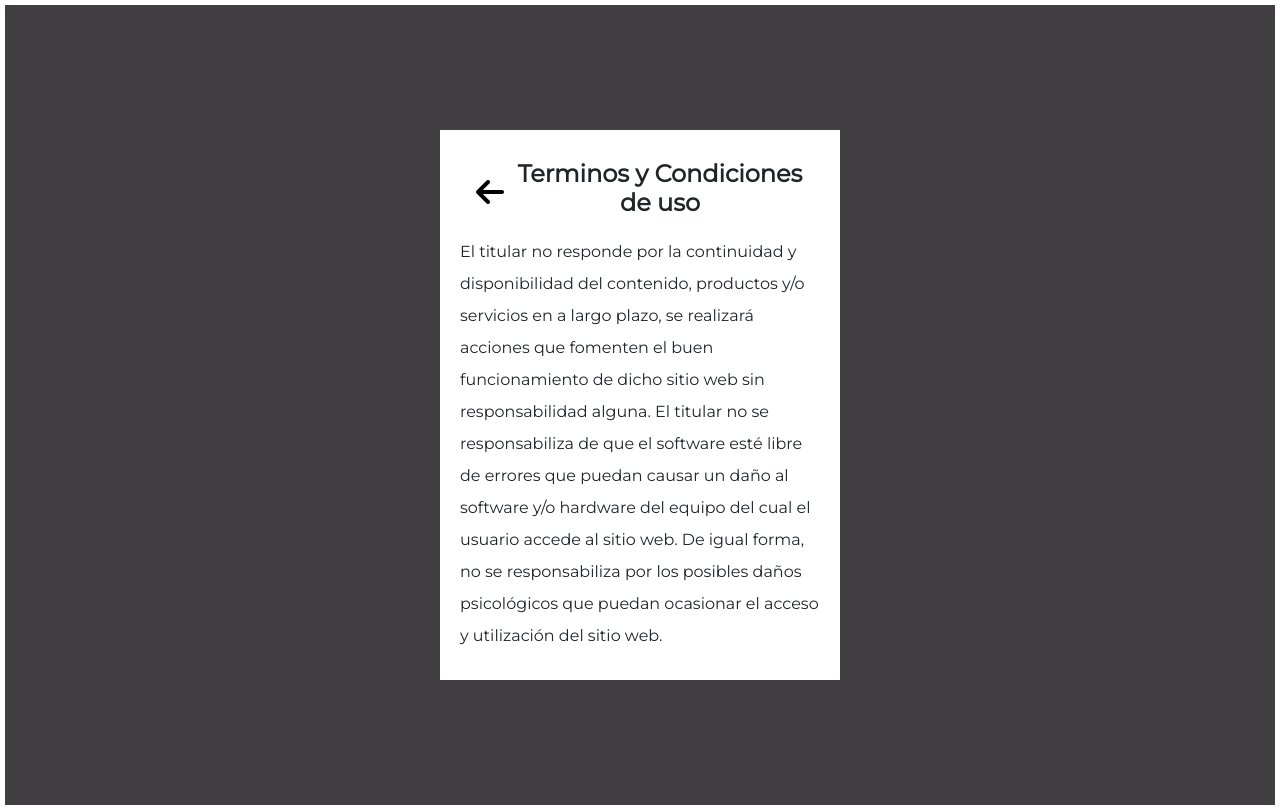
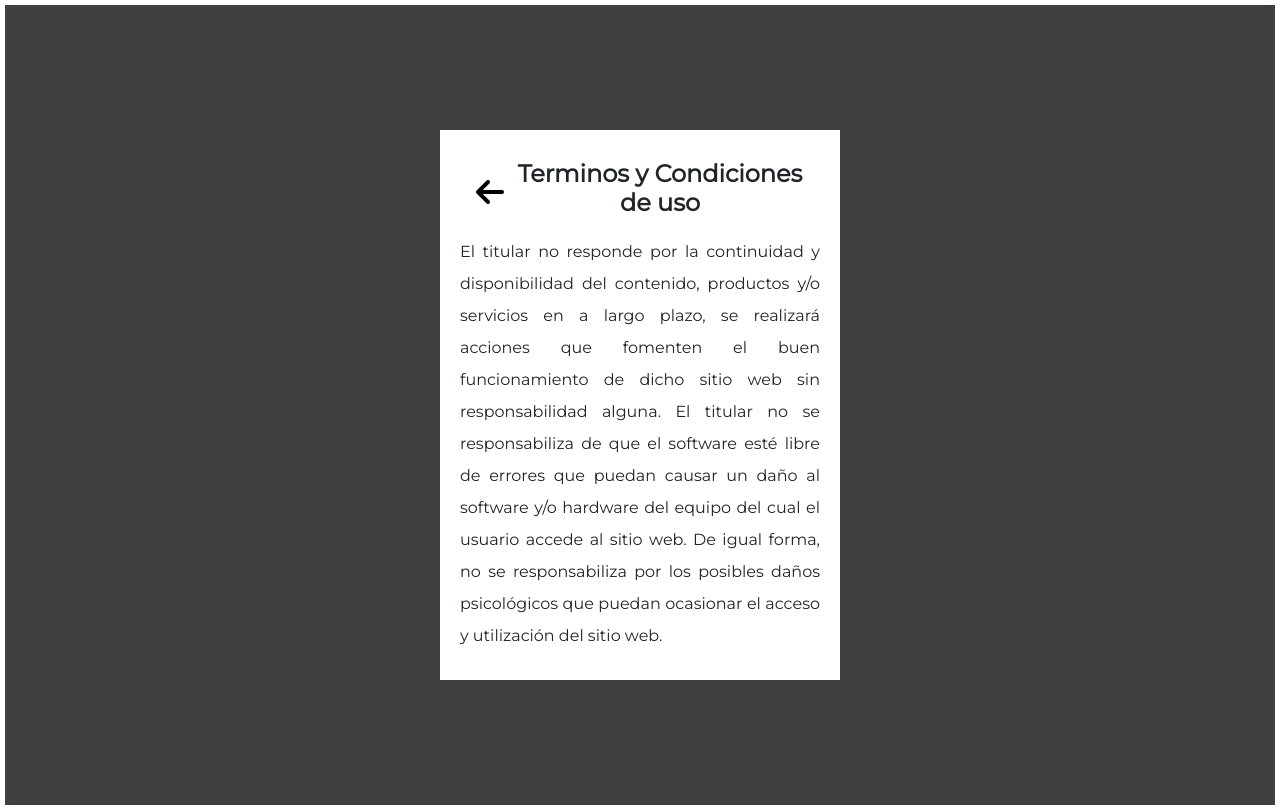
Before and after one commit to luiscf1226/proyectoUX, a React (Create React App) app in the folder proyecto-movie/: page / in a window 1280 px wide. Built offline with nearby package versions, Linux system fonts and the light colour scheme.

Commit message:
Edit border radius

```diff
--- a/proyecto-movie/src/componentes/NuevaCuenta.css
+++ b/proyecto-movie/src/componentes/NuevaCuenta.css
@@ -22,6 +22,7 @@ div{
     width: 320px;
     height: 40px;
     background-color: var(--gris);
+    border-radius: 14px;
 }
 
 .permisos, .notificaciones{
--- a/proyecto-movie/src/componentes/Terminos.css
+++ b/proyecto-movie/src/componentes/Terminos.css
@@ -22,8 +22,9 @@
     border: none;
 }
 
-p{
+.text-terminos{
     line-height: 2.0;
+    text-align: justify;
 }
 
 h4{
--- a/proyecto-movie/src/componentes/Terminos.jsx
+++ b/proyecto-movie/src/componentes/Terminos.jsx
@@ -22,7 +22,7 @@ function Terminos (){
                 <h4> <strong>Terminos y Condiciones de uso </strong></h4> <br/>
             </div>
 
-            <p>El titular no responde por la continuidad y disponibilidad del contenido,
+            <p className="text-terminos">El titular no responde por la continuidad y disponibilidad del contenido,
                 productos y/o servicios en a largo plazo, se realizará acciones que fomenten
                 el buen funcionamiento de dicho sitio web sin responsabilidad alguna.
                 El titular no se responsabiliza de que el software esté libre de errores
```
